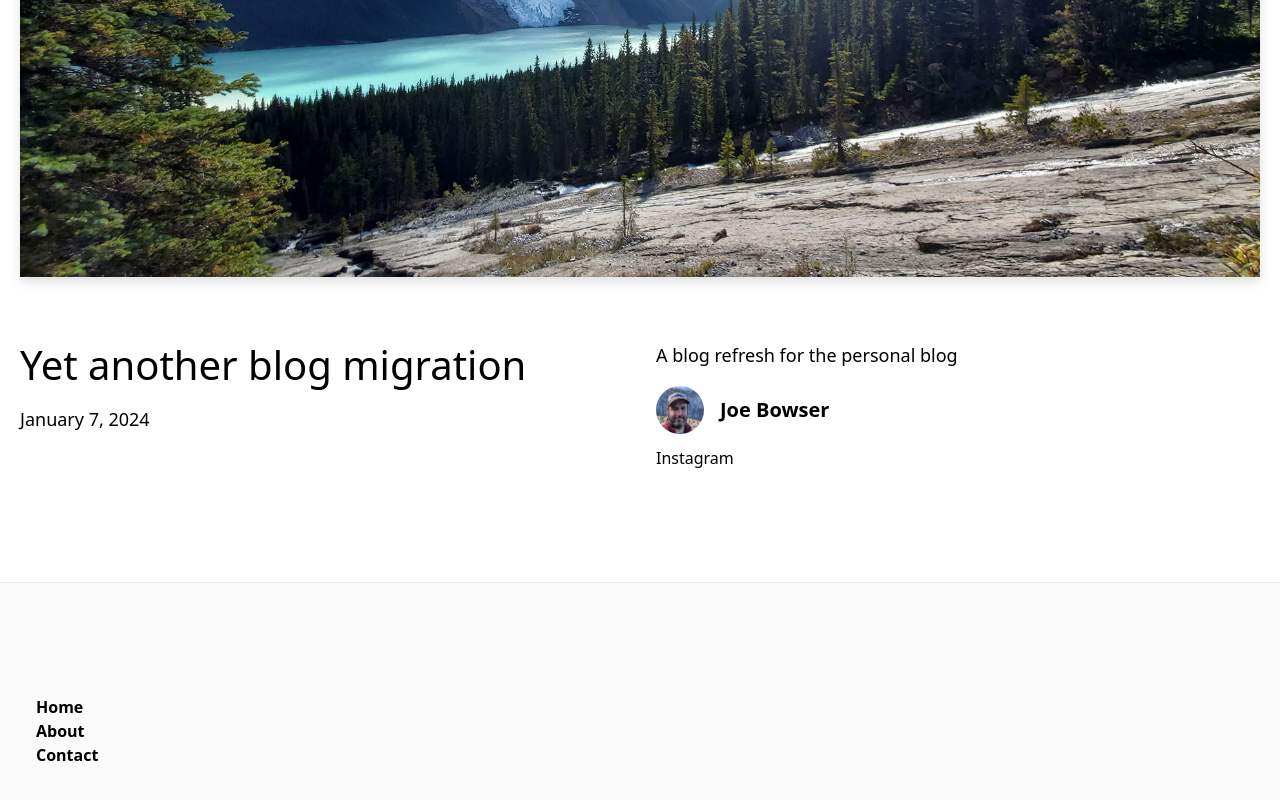
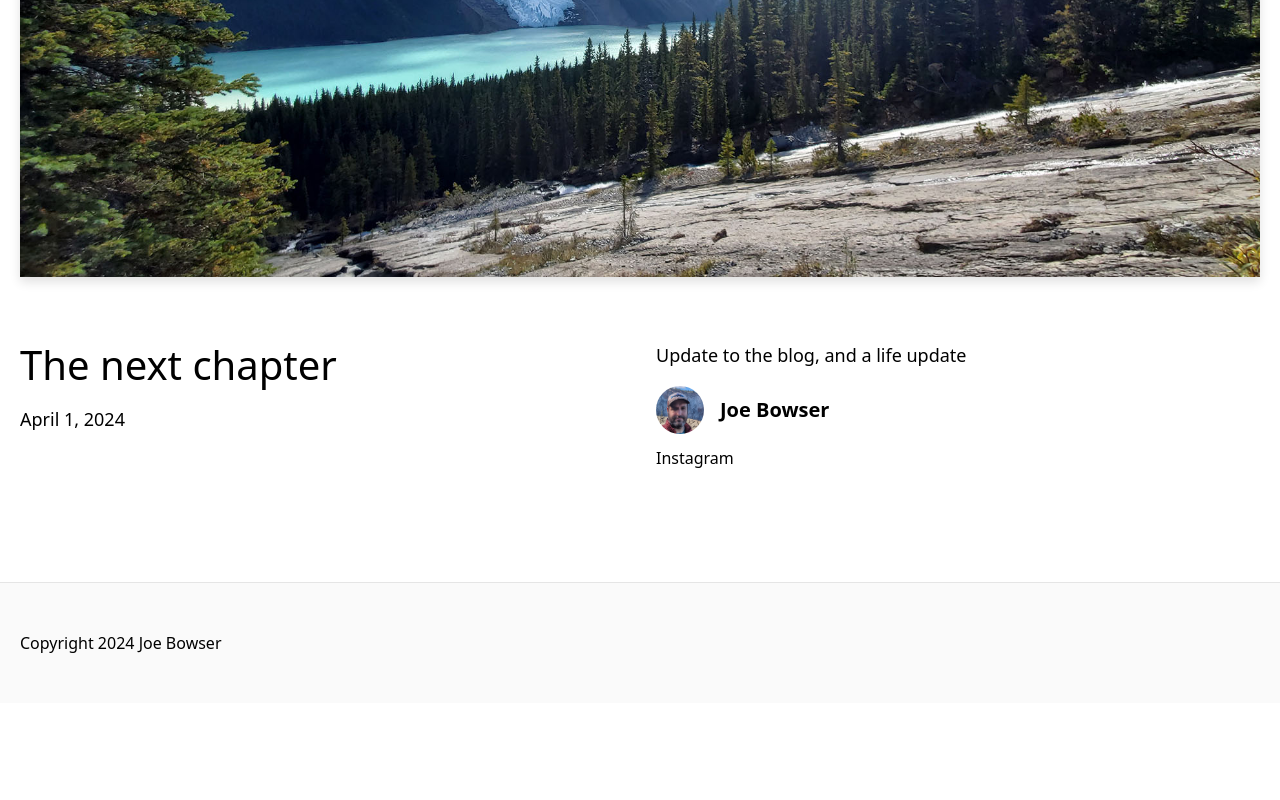
Before and after one commit to infil00p/infil00p.org, a Next.js app: page / in a window 1280 px wide. Shown: the part 544-1344 px from the top of the page. After the commit the page ends 1247 px from the top, so only its background shows below. Built offline with nearby package versions, Linux system fonts and the light colour scheme.

Commit message:
Committing changes from desktop

```diff
--- a/_posts/new_blog.md
+++ b/_posts/new_blog.md
@@ -1,8 +1,8 @@
 ---
-title: 'Yet another blog migration'
-excerpt: 'A blog refresh for the personal blog'
+title: 'The next chapter'
+excerpt: 'Update to the blog, and a life update'
 coverImage: '/assets/cover_image/cover.jpg'
-date: '2024-01-07T10:48:30.322Z'
+date: '2024-04-01T10:48:30.322Z'
 author:
   name: Joe Bowser
   picture: '/assets/blog/authors/joe.png'
@@ -11,25 +11,49 @@ author:
   linked_in: 'https://www.linkedin.com/in/joe-bowser-17b3397/'
 ---
 
-## Back to Static
+### Hello, Again
 
-It's been quite a while, and things have definitely changed. I decided that I'm very out of practice with front-end
-web development and I'm going to have to suck up my pride and really learn Typescript and React by working on a project,
-hence the migration to next.js, because as much as I don't like it, React won years ago.
+I haven't maintained a blog in years, and in fact I don't think most people have.  I switched back to Wordpress
+a few years ago, but that never stuck, and I feel the need to re-start the blog from the beginning, so here it is.
 
-There's also the fact that I wasn't maintaining my Wordpress blog, so that's a thing.
+## Who I am
 
-## What are you doing now?
+I'm Joe Bowser, I've done many things, but I'm most well known for being a Software Developer who co-created PhoneGap and Apache Cordova, a framework
+for making Mobile Applications using HTML, CSS and Javascript.  I'm also known for the following things:
 
-Honestly, outside of work, which I currently can't discuss, I'm not working on new tech at the moment (because of my contract).  What I am doing is
-setting up a blog for my adventures, whether they be hiking, bikepacking, packrafting, or simply car camping and doing roadtrips
-in my Rivian R1T.  I was thinking of starting a vlog, but that requires a lot of work and I'd rather just write and take pictures
-than constantly leave my cameras and GoPros everywhere getting shots of me walking away from them, only for me to have to go back
-and pick them up.
+* Working on OnDevice Machine Learning Features and doing presentations at conferences
+* Being spied on by the RCMP for five years due to the 2010 Olympics and me being against them
+* Co-Founding a Campus-Based Community Radio Station in Prince George
+* Co-Founding the Vancouver Hack Space and disavowing it once they decided to add cameras
+* Doing a Community WiFi thing and deciding that it actually needs to come from the communities it serves
+* Putting on a Live Hip-Hop concert in Surrey despite not knowing anything about HipHop or the Vancouver Hip Hop scene in the late 2000s, or even being from Vancouver
+* Owning a Rivian R1T
 
-## Wait, is this a personal adventure blog?
+And now I'm going to be starting on my next big adventure, which is hiking 2650 miles from Mexico to Canada on the Pacific Crest Trail.  I'm leaving my job
+of seventeen years (some would argue the job left me), leaving my family for five whole months, leaving the whole GenAI hype and tech in general behind.
 
-Yes, it's a personal blog. The content on here is going to be about how I go on adventures, where I'm going, and maybe it'll have
-some good information for other people who also want to go on an EV Roadtrip, or hike a trail, or start packrafting.  I'm not an
-expert at any of these things (except maybe the EV roadtrip thing), and I'll definitely defer to others who are, but if you want
-to see maps, and other information written down, here's the place for it.
+## WHY?
+
+In short, I'm burned out and the job market sucks. I also need to get away from the hype machine that is AI to actually figure out if any of my startup ideas
+are any good and can be used by real people or businesses. I've been at the forefront of software development on and off for seventeen years at this point, first with mobile, and more recently with AI.  I honestly need a break from tech.
+
+
+## OK, But why the PCT?
+
+ * The trail is there
+ * I'm probably never going to be unemployed for a long time after this stint of unemployment.  The last time I was unemployed was 2007.
+ * I need to lose weight, and I can't afford Ozempic
+ * It looks better on LinkedIn than "I just sat around at home playing Baldurs Gate 3"
+
+## OK, you're going to do the trail and then what?
+
+I don't know yet.  I might do a startup? I might just get a new job? I might just sell my house give up on tech and the lower mainland and move somewhere cheaper and get a non-tech job that covers my expenses.  That's the cool thing about the future, it's unwritten.
+
+## This is an absolutely terrible idea! What have you done?!!?!?!
+
+There's two types of reactions when I tell people that I'm leaving my job and doing the trail:
+
+* This is an absolutely terrible idea
+* That's the coolest thing I ever heard
+
+The reality is that people are generally risk-averse and while a situation might be awful, because they're in America, or because they don't have the money or the life experience, they think that
--- a/components/footer.tsx
+++ b/components/footer.tsx
@@ -5,12 +5,8 @@ const Footer = () => {
   return (
     <footer className="bg-neutral-50 border-t border-neutral-200">
       <Container>
-        <div className="py-28 flex flex-col lg:flex-row ">
-          <ul className="mx-4 font-bold">
-            <li><a href="/">Home</a></li>
-            <li><a href="/about">About</a></li>
-            <li><a href="/contact">Contact</a></li>
-          </ul>
+        <div className="py-12 flex flex-col lg:flex-row ">
+          Copyright 2024 Joe Bowser
         </div>
       </Container>
     </footer>
```
